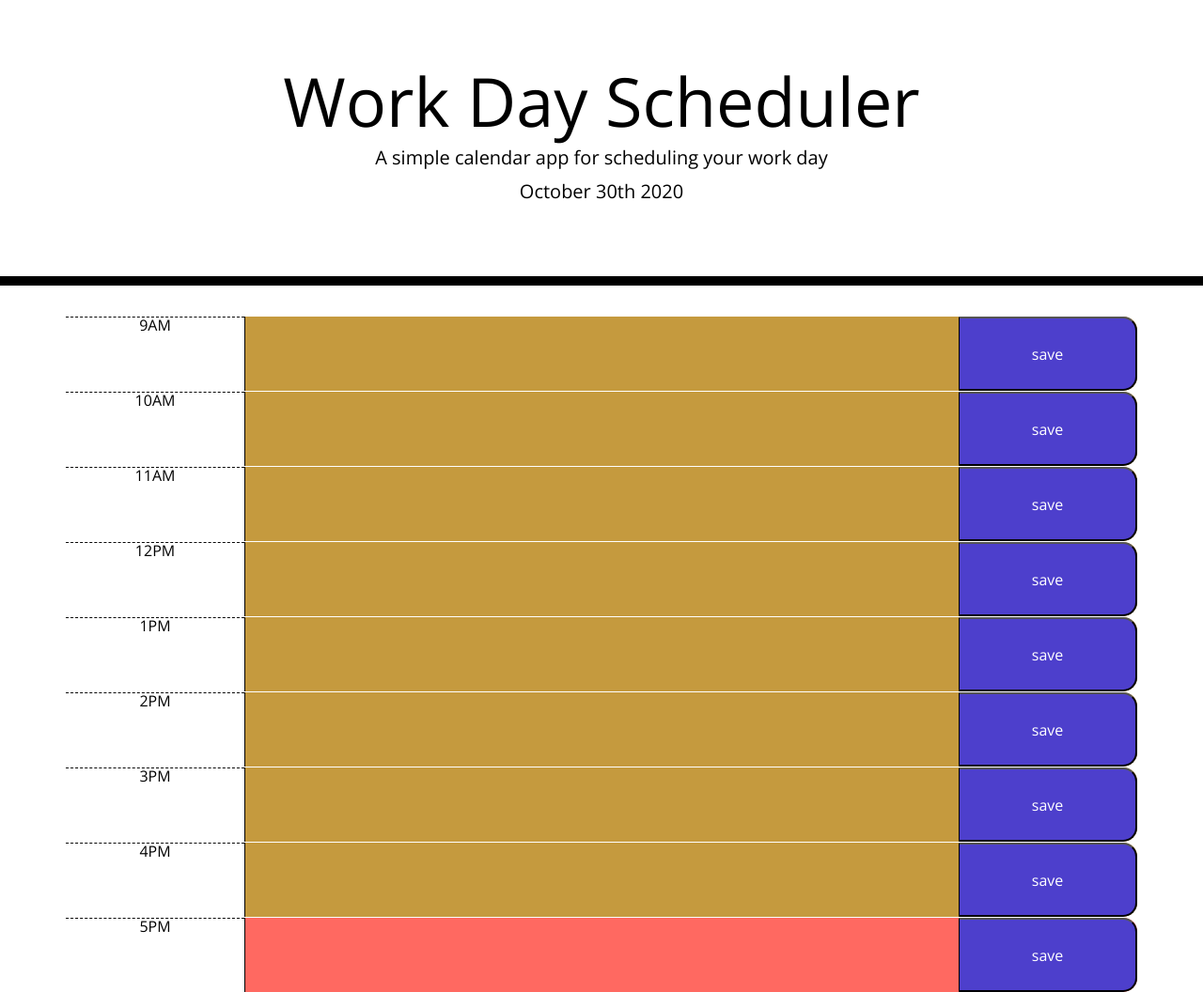
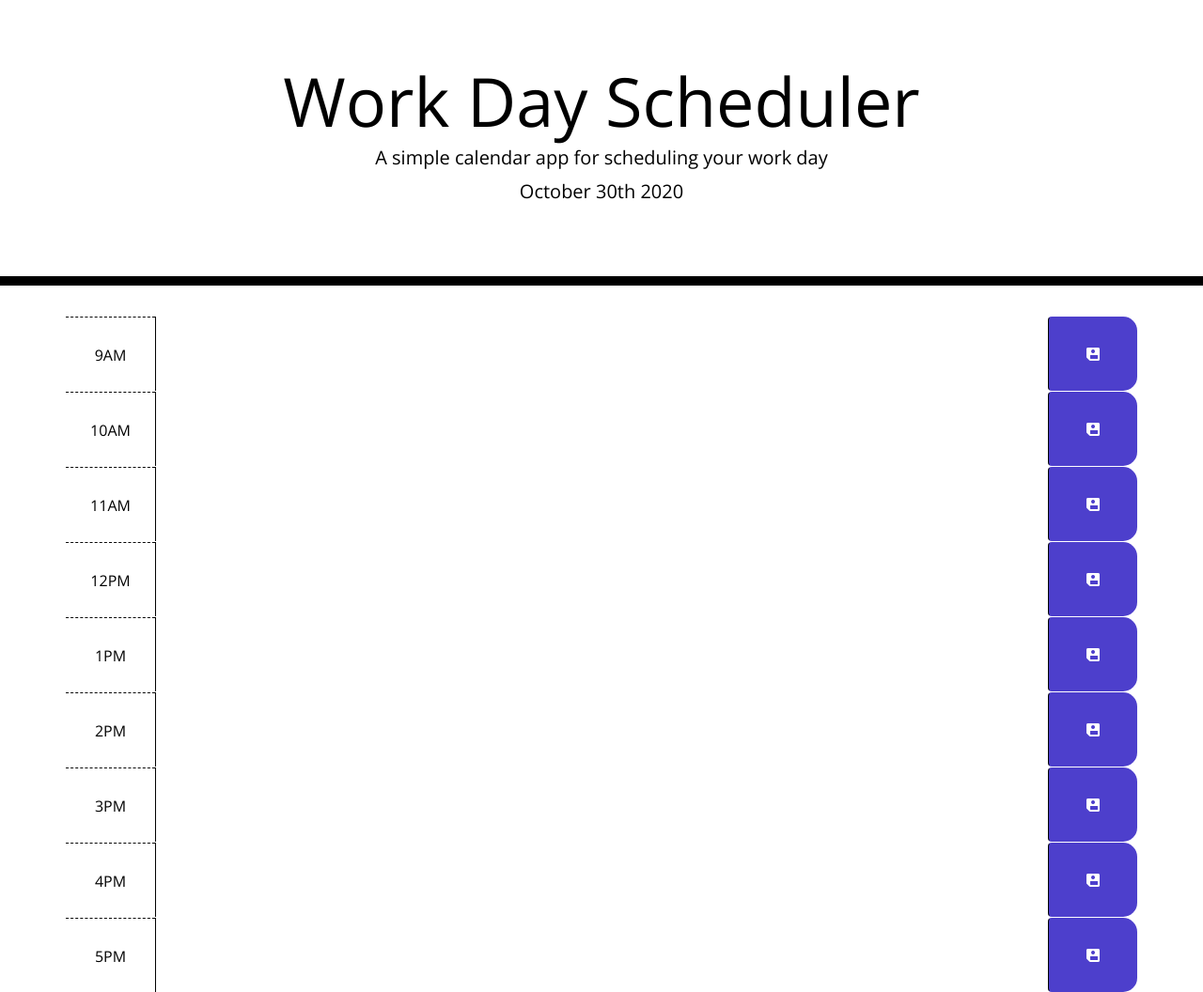
Before and after one commit to Fraijo17/FRAIJOHW5, a plain HTML site: page index.html in a window 1280 px wide. Shown: the whole page at 94% size. Drawn offline with nearby package versions, Linux system fonts and the light colour scheme.

Commit message:
my files

```diff
--- a/index.html
+++ b/index.html
@@ -28,12 +28,95 @@
       <p class="lead">A simple calendar app for scheduling your work day</p>
       <p id="currentDay" class="lead"></p>
     </header>
-    <div class="container" id="day">
-      <!-- Timeblocks go here -->
+    <div class="container">
+      <div id="hour-9" class="row time-block" >
+        <div class="col-md-1 hour">
+          9AM
+        </div>
+        <textarea class="col-md-10 description">
+        </textarea>
+        <button class="btn saveBtn col-md-1"><i class="fas fa-save fa-spin"></i></button>
+      </div>
+
+      <div id="hour-10" class="row time-block" >
+        <div class="col-md-1 hour">
+          10AM
+        </div>
+        <textarea class="col-md-10 description">
+        </textarea>
+        <button class="btn saveBtn col-md-1"><i class="fas fa-save fa-spin"></i></button>
+
+
+      </div>
+
+      <div id="hour-11" class="row time-block" >
+        <div class="col-md-1 hour">
+          11AM
+        </div>
+        <textarea class="col-md-10 description">
+        </textarea>
+        <button class="btn saveBtn col-md-1"><i class="fas fa-save fa-spin"></i></button>
+      </div>
+
+      <div id="hour-12" class="row time-block" >
+        <div class="col-md-1 hour">
+          12PM
+        </div>
+        <textarea class="col-md-10 description">
+        </textarea>
+        <button class="btn saveBtn col-md-1"><i class="fas fa-save fa-spin"></i></button>
+      </div>
+
+      <div id="hour-13" class="row time-block" >
+        <div class="col-md-1 hour">
+          1PM
+        </div>
+        <textarea class="col-md-10 description">
+        </textarea>
+        <button class="btn saveBtn col-md-1"><i class="fas fa-save fa-spin"></i></button>
+      </div>
+
+      <div id="hour-14" class="row time-block" >
+        <div class="col-md-1 hour">
+          2PM
+        </div>
+        <textarea class="col-md-10 description">
+        </textarea>
+        <button class="btn saveBtn col-md-1"><i class="fas fa-save fa-spin"></i></button>
+      </div>
+
+      <div id="hour-15" class="row time-block" >
+        <div class="col-md-1 hour">
+          3PM
+        </div>
+        <textarea class="col-md-10 description" >
+        </textarea>
+        <button class="btn saveBtn col-md-1"><i class="fas fa-save fa-spin"></i></button>
+      </div>
+
+      <div id="hour-16" class="row time-block" >
+        <div class="col-md-1 hour">
+          4PM
+        </div>
+        <textarea class="col-md-10 description">
+        </textarea>
+        <button class="btn saveBtn col-md-1"><i class="fas fa-save fa-spin"></i></button>
+      </div>
+
+      <div id="hour-17" class="row time-block">
+        <div class="col-md-1 hour">
+          5PM
+        </div>
+        <textarea class="col-md-10 description">
+        </textarea>
+        <button class="btn saveBtn col-md-1"><i class="fas fa-save fa-spin"></i></button>
+      </div>
+
+
     </div>
 
     <script src="https://code.jquery.com/jquery-3.4.1.min.js"></script>
+    <script src="planner.js"></script>
     <script src="https://cdnjs.cloudflare.com/ajax/libs/moment.js/2.24.0/moment.min.js"></script>
-    <script src="planner.js"></script>
   </body>
 </html>
--- a/planner.js
+++ b/planner.js
@@ -1,82 +1,60 @@
-$(document).ready(function() {
-    //html areas of interest
-    var area = $("#day");
-    var todayEl = $("#currentDay")
+$(document).ready(function(){
+    //save buttons
+    $("#prospects_form").submit(function(e) {
+        e.preventDefault();
+    });
 
-    //static on page load
-    var times = ["9AM", "10AM", "11AM", "12PM", "1PM", "2PM", "3PM", "4PM", "5PM"];
-    var date = moment().format('MMMM Do YYYY');
+    $('.saveBtn').on('click', function(){
+        //gets value
 
-    //needed global vars
-    var lastHour = 99;
-    var currentHour = moment().format('HH');
+var textSpace = $(this).siblings('.description').val();
+var time = $(this).parent().attr('id');
 
-    //initial dom populator
-    todayEl.text(date);
-    for(var i = 0; i<times.length; i++){
+var newEvent = localStorage.getItem('sixteen');
 
-      //create each row give them classes
-      var basic = $("<div>");
-      basic.attr('class', 'time-block row');
-      basic.attr('id', 'tBlock'+i)
-      var firstEl = $("<div>");
-      firstEl.attr('class', 'hour col-2').text(times[i]);
-      var secondEl = $("<textarea>");
-      secondEl.attr('class', 'description col-8');
-      var thirdEl = $("<button>");
-      thirdEl.attr('class', 'saveBtn col-2').text('save');
+ localStorage.setItem("textSpace", JSON.stringify(textSpace));
+ var storedTextSpace = localStorage.getItem('textSpace');
+ console.log('storedTextSpace:', JSON.parse(storedTextSpace));
 
-      //append to DOM
-      basic.append(firstEl);
-      basic.append(secondEl);
-      basic.append(thirdEl);
-      area.append(basic);
-    }
+ localStorage.setItem(time, JSON.stringify(textSpace));
+ var storedTime = localStorage.getItem(time);
+ console.log('time:', JSON.parse(storedTime));
 
-    loadText();
+    });
 
-    //create a clock to update
-    tick();
-    setInterval(tick, 1000);
-    //every second check if current hour has changed
-    function tick(){
-      currentHour = moment().format('HH');
-      //when there is a change in hour update the color of the blocks
-      if(lastHour !== currentHour){
-        updateTimeClasses();
-      }
-      lastHour = currentHour;
-    }
-    //update the colors if the hour changes
-    function updateTimeClasses(){
-      //(9:00 is the index of 0)
-      var hourIndex = currentHour - 9;
-      //change the color based on the times.
-      $(".time-block").each(function(timeBox){
-        //adding classes and redundant removal of classes
-        if(timeBox < hourIndex){$(this).addClass('past').removeClass('present').removeClass('future')}
-        if(timeBox === hourIndex){$(this).addClass('present').removeClass('past').removeClass('future')}
-        if(timeBox > hourIndex){$(this).addClass('future').removeClass('present').removeClass('past')}
-      });
-    }
-    //on click: get the text and the Id of the time block, give it to the save function
-    $(".saveBtn").click(function(){
-        saveText = $(this).siblings('.description').val();
-        saveId = $(this).parent().attr('id');
-        saveToLocal(saveText, saveId);
-    });
-    //Get the saved text on initial run
-    function loadText(){
-      $(".time-block").each(function(timeBox){
-        textToLoad = localStorage.getItem('tBlock' + timeBox);
-        if(textToLoad){
-          $(this).children('.description').val(textToLoad);
+var currentDay = $("#currentDay");
+$("#currentDay").text(moment().format('MMMM Do YYYY'))
+
+    function hours() {
+        // get hours
+        var currentTime = moment().hours();
+
+    $('.row time-block').each(function() {
+        var hourBlocks = parseInt($(this).attr('id').split('-'[1]));
+        if(hourBlocks < currentTime){
+            $(this).addClass('.past');
+            }
+        else if (hourBlocks === currentTime){
+            $(this).removeClass('.past');
+            $(this).addClass('.present');
+            }
+
+        else{
+            $(this).removeClass('.past');
+            $(this).removeClass('.present');
+            $(this).addClass('.future');
         }
-      });
-    }
-    //save the text of the clicked element
-    function saveToLocal(saveText, saveId){
-      tBoxEl = $('#'+saveId).children('.description').val();
-      localStorage.setItem(saveId, tBoxEl);
-    }
-  });
+
+
+        });
+
+    Date.hours();
+
+    };
+    setInterval(function() {
+        //Your code
+        console.log("Oooo Yeaaa!")
+      }, 1000);
+
+
+});
```
Also changed, not shown: script.js (added), 1 other file.
